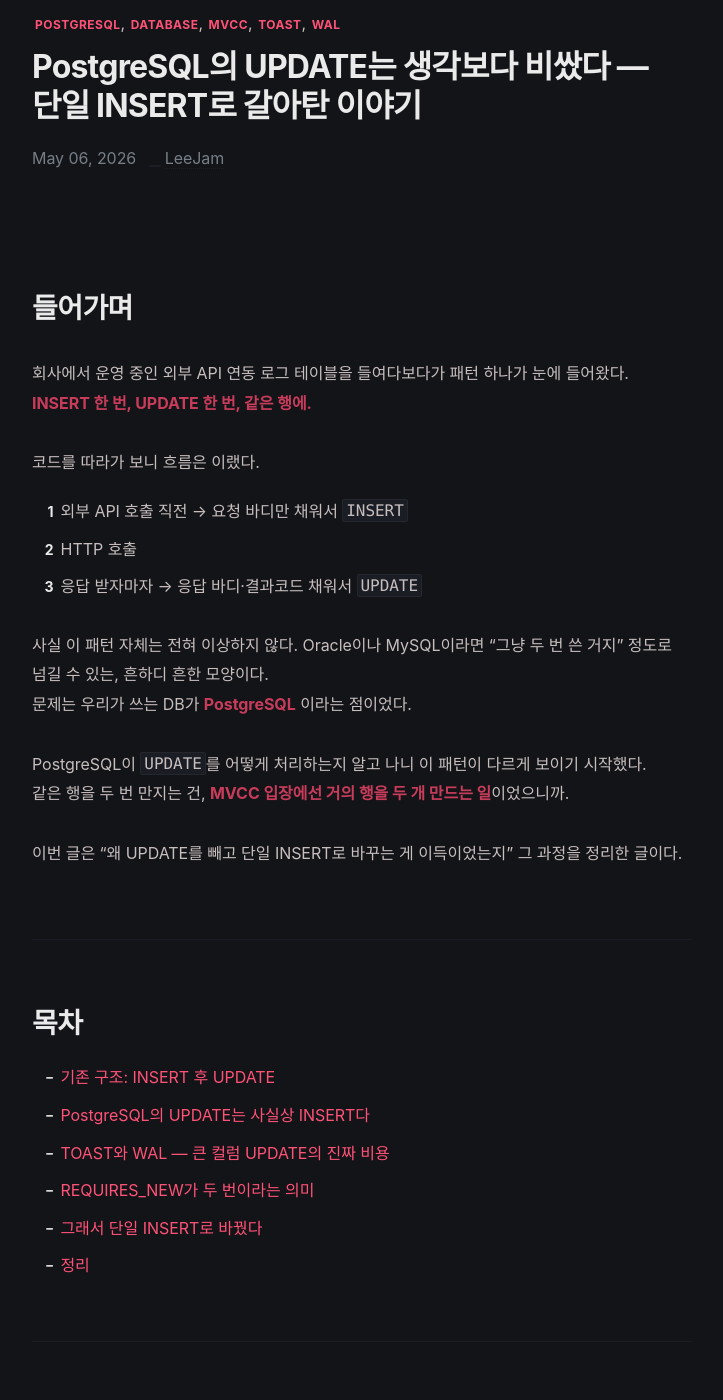
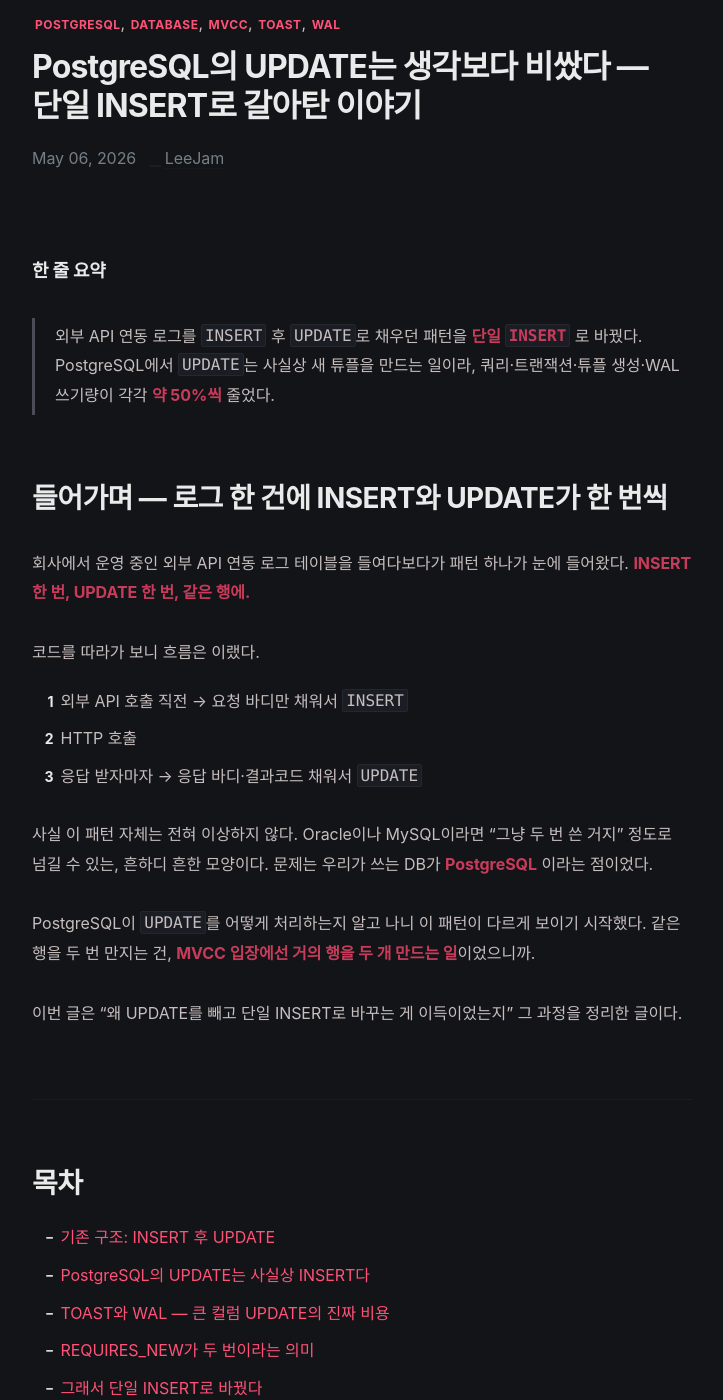
Before and after one commit to LeeJams/LeeJams.github.io, a Jekyll site: the page built from _posts/db/2026-05-06-postgre-update.md, in a window 1280 px wide and 1400 px high, scrolled down 191 px. Shown: the whole window, without its empty margins (278-1001 px from the left). Built offline with Jekyll 4.4.1, drawn with Linux system fonts in a browser that asks for light colours; some web fonts are replaced; comment, search, counter and statistics services are not loaded; some of the changed text lies outside the part shown.

Commit message:
글 개선

````diff
--- a/_posts/db/2026-05-06-postgre-update.md
+++ b/_posts/db/2026-05-06-postgre-update.md
@@ -5,10 +5,14 @@ tags: [POSTGRESQL, DATABASE, MVCC, TOAST, WAL]
 category: ["DB"]
 ---
 
-## 들어가며
+#### 한 줄 요약
 
-회사에서 운영 중인 외부 API 연동 로그 테이블을 들여다보다가 패턴 하나가 눈에 들어왔다.<br/>
-**INSERT 한 번, UPDATE 한 번, 같은 행에.**
+> 외부 API 연동 로그를 `INSERT` 후 `UPDATE`로 채우던 패턴을 **단일 `INSERT`** 로 바꿨다.
+> PostgreSQL에서 `UPDATE`는 사실상 새 튜플을 만드는 일이라, 쿼리·트랜잭션·튜플 생성·WAL 쓰기량이 각각 **약 50%씩** 줄었다.
+
+## 들어가며 — 로그 한 건에 INSERT와 UPDATE가 한 번씩
+
+회사에서 운영 중인 외부 API 연동 로그 테이블을 들여다보다가 패턴 하나가 눈에 들어왔다. **INSERT 한 번, UPDATE 한 번, 같은 행에.**
 
 코드를 따라가 보니 흐름은 이랬다.
 
@@ -16,11 +20,9 @@ category: ["DB"]
 2. HTTP 호출
 3. 응답 받자마자 → 응답 바디·결과코드 채워서 `UPDATE`
 
-사실 이 패턴 자체는 전혀 이상하지 않다. Oracle이나 MySQL이라면 "그냥 두 번 쓴 거지" 정도로 넘길 수 있는, 흔하디 흔한 모양이다.<br/>
-문제는 우리가 쓰는 DB가 **PostgreSQL** 이라는 점이었다.
+사실 이 패턴 자체는 전혀 이상하지 않다. Oracle이나 MySQL이라면 "그냥 두 번 쓴 거지" 정도로 넘길 수 있는, 흔하디 흔한 모양이다. 문제는 우리가 쓰는 DB가 **PostgreSQL** 이라는 점이었다.
 
-PostgreSQL이 `UPDATE`를 어떻게 처리하는지 알고 나니 이 패턴이 다르게 보이기 시작했다.<br/>
-같은 행을 두 번 만지는 건, **MVCC 입장에선 거의 행을 두 개 만드는 일**이었으니까.
+PostgreSQL이 `UPDATE`를 어떻게 처리하는지 알고 나니 이 패턴이 다르게 보이기 시작했다. 같은 행을 두 번 만지는 건, **MVCC 입장에선 거의 행을 두 개 만드는 일**이었으니까.
 
 이번 글은 "왜 UPDATE를 빼고 단일 INSERT로 바꾸는 게 이득이었는지" 그 과정을 정리한 글이다.
 
@@ -33,7 +35,7 @@ PostgreSQL이 `UPDATE`를 어떻게 처리하는지 알고 나니 이 패턴이
 - [TOAST와 WAL — 큰 컬럼 UPDATE의 진짜 비용](#toast와-wal--큰-컬럼-update의-진짜-비용)
 - [REQUIRES_NEW가 두 번이라는 의미](#requires_new가-두-번이라는-의미)
 - [그래서 단일 INSERT로 바꿨다](#그래서-단일-insert로-바꿨다)
-- [정리](#정리)
+- [정리 — UPDATE는 무료가 아니다](#정리--update는-무료가-아니다)
 
 ---
 
@@ -55,8 +57,7 @@ try {
 }
 ```
 
-의도는 분명하다. **"호출 시도까지는 했다"는 흔적을 먼저 남겨두자**는 것.<br/>
-프로세스가 중간에 죽어도 요청 바디라도 남아있으면 디버깅에 유리하니까.
+의도는 분명하다. **"호출 시도까지는 했다"는 흔적을 먼저 남겨두자**는 것. 프로세스가 중간에 죽어도 요청 바디라도 남아있으면 디버깅에 유리하니까.
 
 좋은 의도다. 그런데 PostgreSQL 위에선 이 패턴이 꽤 무겁다.
 
@@ -64,12 +65,11 @@ try {
 
 ## PostgreSQL의 UPDATE는 사실상 INSERT다
 
-처음 알게 됐을 때 살짝 충격이었던 사실.<br/>
-**PostgreSQL의 UPDATE는 새 튜플을 만들고 구 튜플을 "죽었다"고 표시하는 작업이다.**
+처음 알게 됐을 때 살짝 충격이었던 사실. **PostgreSQL의 UPDATE는 새 튜플을 만들고 구 튜플을 "죽었다"고 표시하는 작업이다.**
 
 MySQL InnoDB에 익숙하다면 "UPDATE는 그 자리 값을 바꾸는 것"이라는 직관이 있을 텐데, PostgreSQL의 MVCC(Multi-Version Concurrency Control)는 다르게 동작한다.
 
-```
+```text
 UPDATE 전:
   [행 v1: rqmt=요청, res=NULL]   ← live tuple
 
@@ -99,12 +99,11 @@ UPDATE 후:
 
 PostgreSQL에선 한 행이 8KB 페이지를 넘기지 못하기 때문에, 큰 컬럼은 **TOAST**(The Oversized-Attribute Storage Technique)라는 별도 영역에 자동으로 분리 저장된다.
 
-문제는 이거다.<br/>
-**`UPDATE`로 큰 컬럼을 채우면 TOAST 영역에도 새 튜플이 생긴다.**
+문제는 이거다. **`UPDATE`로 큰 컬럼을 채우면 TOAST 영역에도 새 튜플이 생긴다.**
 
 흐름을 그려보면:
 
-```
+```text
 INSERT:  본 테이블에 [요청만 있는 튜플 v1] 작성, TOAST는 작거나 없음
             ↓
 UPDATE:  본 테이블에 [요청+응답 튜플 v2] 새로 작성
@@ -155,7 +154,7 @@ API 한 번에 이걸 두 번씩 한다. 주문 수십 건을 수집하면 커
 
 방향은 단순했다.
 
-```
+```text
 [변경 전]
   INSERT (요청만)  →  HTTP 호출  →  UPDATE (응답 채움)
 
@@ -188,10 +187,10 @@ try {
 }
 ```
 
-핵심은 **`finally` 블록**이다. Java의 `try/finally`는 정상 반환이든 예외든 어느 쪽이든 실행됨이 언어 차원에서 보장된다. 즉 INSERT는 1회 반드시 실행된다.<br/>
-"호출 시도 흔적을 미리 남겨두는 안전장치"라는 기존 패턴의 의도도, 사실상 동일하게 보존된다.
+핵심은 **`finally` 블록**이다. Java의 `try/finally`는 정상 반환이든 예외든 어느 쪽이든 실행됨이 언어 차원에서 보장된다. 즉 INSERT는 1회 반드시 실행된다. "호출 시도 흔적을 미리 남겨두는 안전장치"라는 기존 패턴의 의도도, 사실상 동일하게 보존된다.
 
-그렇다면 "프로세스가 HTTP 호출 중에 강제로 죽으면?"<br/>
+그렇다면 "프로세스가 HTTP 호출 중에 강제로 죽으면?"
+
 이건 기존 패턴도 마찬가지다. INSERT만 끝낸 채 UPDATE 전에 죽으면 "요청만 있는 반쪽 로그"가 남는데, 어차피 분석엔 한계가 있다. 비정상 종료 케이스는 **애플리케이션 로그(Logstash 등)** 가 커버해주면 된다고 판단했다.
 
 ### 이 변경 하나로 얻는 것
@@ -216,10 +215,9 @@ try {
 
 ---
 
-## 정리
+## 정리 — UPDATE는 무료가 아니다
 
-PostgreSQL을 데이터 저장소로 쓰면서 가장 인상 깊게 배운 한 가지를 꼽자면 **"UPDATE는 무료가 아니다"** 다.<br/>
-MVCC 위에서 UPDATE는 사실상 새 튜플을 만드는 일이고, 큰 컬럼이 끼면 TOAST와 WAL까지 같이 부풀어 오른다.
+PostgreSQL을 데이터 저장소로 쓰면서 가장 인상 깊게 배운 한 가지를 꼽자면 **"UPDATE는 무료가 아니다"** 다. MVCC 위에서 UPDATE는 사실상 새 튜플을 만드는 일이고, 큰 컬럼이 끼면 TOAST와 WAL까지 같이 부풀어 오른다.
 
 이번 사례의 교훈은 단순하다.
 
````
Also changed, not shown: .claude/commands/나는리뷰어.md.
